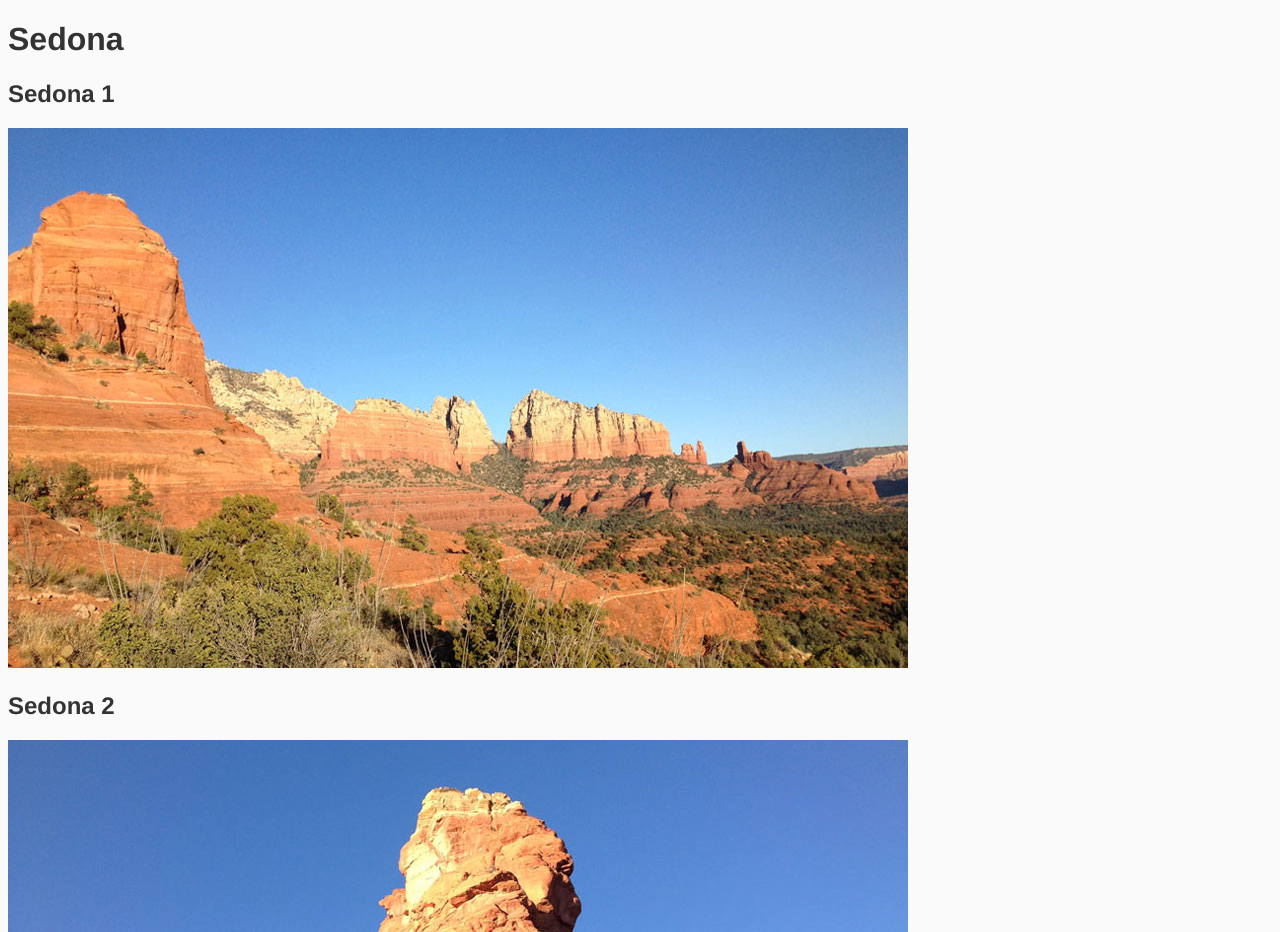
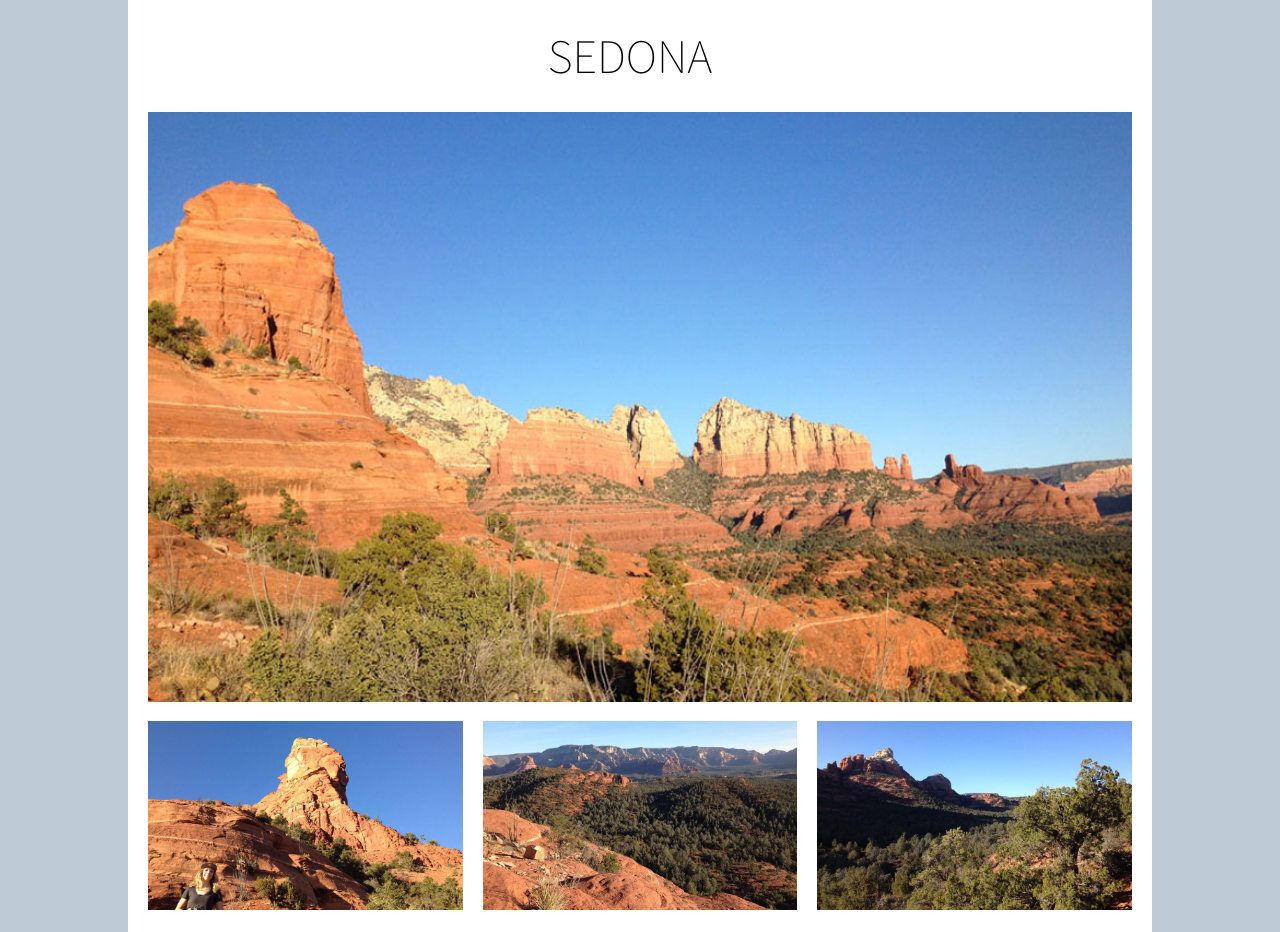
Before and after one commit to rjgoetz/casestudy-responsive, a website: page app/index.html in a window 1280 px wide. Shown: the top 932 px of the page. Drawn offline with nearby package versions, Linux system fonts and the light colour scheme; files that its build step writes are made by us from their sources.

Commit message:
added fonts, grid, mixins, and responsive layout

```diff
--- a/app/index.html
+++ b/app/index.html
@@ -25,15 +25,19 @@
       <p class="browserupgrade">You are using an <strong>outdated</strong> browser. Please <a href="http://browsehappy.com/">upgrade your browser</a> to improve your experience.</p>
     <![endif]-->
 
-    <header>
+    <div class="wrapper">
+      <header class="page-header">
           <h1>Sedona</h1>
       </header>
 
-    <main>
+      <main class="main-content">
+        <div class="row">
           <article>
               <h2>Sedona 1</h2>
               <img src="images/sedona1.jpg" alt="Sedona landscape">
           </article>
+        </div>
+        <div class="row">
           <article>
               <h2>Sedona 2</h2>
               <img src="images/sedona2.jpg" alt="Sedona landscape">
@@ -46,7 +50,9 @@
               <h2>Sedona 4</h2>
               <img src="images/sedona4.jpg" alt="Sedona landscape">
           </article>
+        </div>
       </main>
+    </div>
 
 
     <!-- Google Analytics: change UA-XXXXX-X to be your site's ID. -->
--- /dev/null
+++ b/app/styles/_grid.scss
@@ -0,0 +1,19 @@
+// _grid.scss
+
+.col1-1 {
+  width: 100%;
+}
+
+.col1-2 {
+  width: 50%
+}
+
+.col1-3 {
+  width: 33.3333%;
+}
+
+.row {
+  &:after {
+    @include clearfix;
+  }
+}
--- /dev/null
+++ b/app/styles/_mixins.scss
@@ -0,0 +1,36 @@
+// _mixins.scss
+
+@mixin visuallyhidden() {
+	border: 0;
+	clip: rect(0 0 0 0);
+	height: 1px;
+	margin: -1px;
+	overflow: hidden;
+	padding: 0;
+	position: absolute;
+	width: 1px;
+}
+
+@mixin clearfix() {
+	content: "";
+	display: table;
+	clear: both;
+}
+
+@mixin col1-1() {
+	width: 100%;
+	float: left;
+	padding-left: 1.25em;
+}
+
+@mixin col1-2() {
+	width: 50%;
+	float: left;
+	padding-left: 1.25em;
+}
+
+@mixin col1-3() {
+	width: 33.3333%;
+	float: left;
+	padding-left: 1.25em;
+}
--- a/app/styles/main.scss
+++ b/app/styles/main.scss
@@ -1,31 +1,95 @@
-// bower:scss
-// endbower
+// main.scss
+
+@import "mixins";
+@import "grid";
+
+// globals
+
+html {
+  box-sizing: border-box;
+}
+*, *:before, *:after {
+  box-sizing: inherit;
+}
+
+@font-face {
+  font-family: "SourceSansPro-ExtraLight";
+  src: url(../fonts/SourceSansPro-ExtraLight.otf);
+}
 
 body {
-  background: #fafafa;
-  font-family: 'Helvetica Neue', Helvetica, Arial, sans-serif;
-  color: #333;
+  background: #BDCCD4;
+  font: 1em/1 "Helvetica", "Arial", sans-serif;
+  margin: 0;
 }
 
-.hero-unit {
-  margin: 50px auto 0 auto;
-  width: 300px;
-  font-size: 18px;
-  font-weight: 200;
-  line-height: 30px;
-  background-color: #eee;
-  border-radius: 6px;
-  padding: 60px;
-  h1 {
-    font-size: 60px;
-    line-height: 1;
-    letter-spacing: -1px;
+img {
+  width: 100%;
+}
+
+.wrapper {
+  background: #fff;
+  padding: 2em 0;
+  max-width: 1024px;
+  margin: 0 auto;
+}
+
+@media screen and (min-width: 600px) {
+  .wrapper {
+    padding-right: 1.25em;
   }
 }
 
-.browserupgrade {
-  margin: 0.2em 0;
-  background: #ccc;
-  color: #000;
-  padding: 0.2em 0;
+// page-header
+
+.page-header h1 {
+  font: 3em/1 "SourceSansPro-ExtraLight";
+  margin: 0;
+  padding-bottom: 2rem;
+  text-align: center;
+  text-transform: uppercase;
 }
+
+// main-content
+
+.main-content {
+  article {
+    margin-bottom: 1em;
+    h2 {
+      @include visuallyhidden;
+    }
+  }
+}
+
+
+@media screen and (min-width: 600px) {
+  .main-content {
+    div:nth-of-type(1) {
+      article {
+        @include col1-1;
+      }
+    }
+    div:nth-of-type(2) {
+      article {
+        @include col1-2;
+      }
+    }
+  }
+}
+
+@media screen and (min-width: 800px) {
+  .main-content {
+    div:nth-of-type(1) {
+      article {
+        @include col1-1;
+      }
+    }
+  }
+  .main-content {
+    div:nth-of-type(2) {
+      article {
+        @include col1-3;
+      }
+    }
+  }
+}
```
Also changed, not shown: app/fonts/SourceSansPro-ExtraLight.otf (added). Lines whose indentation alone changed are shown as unchanged.
